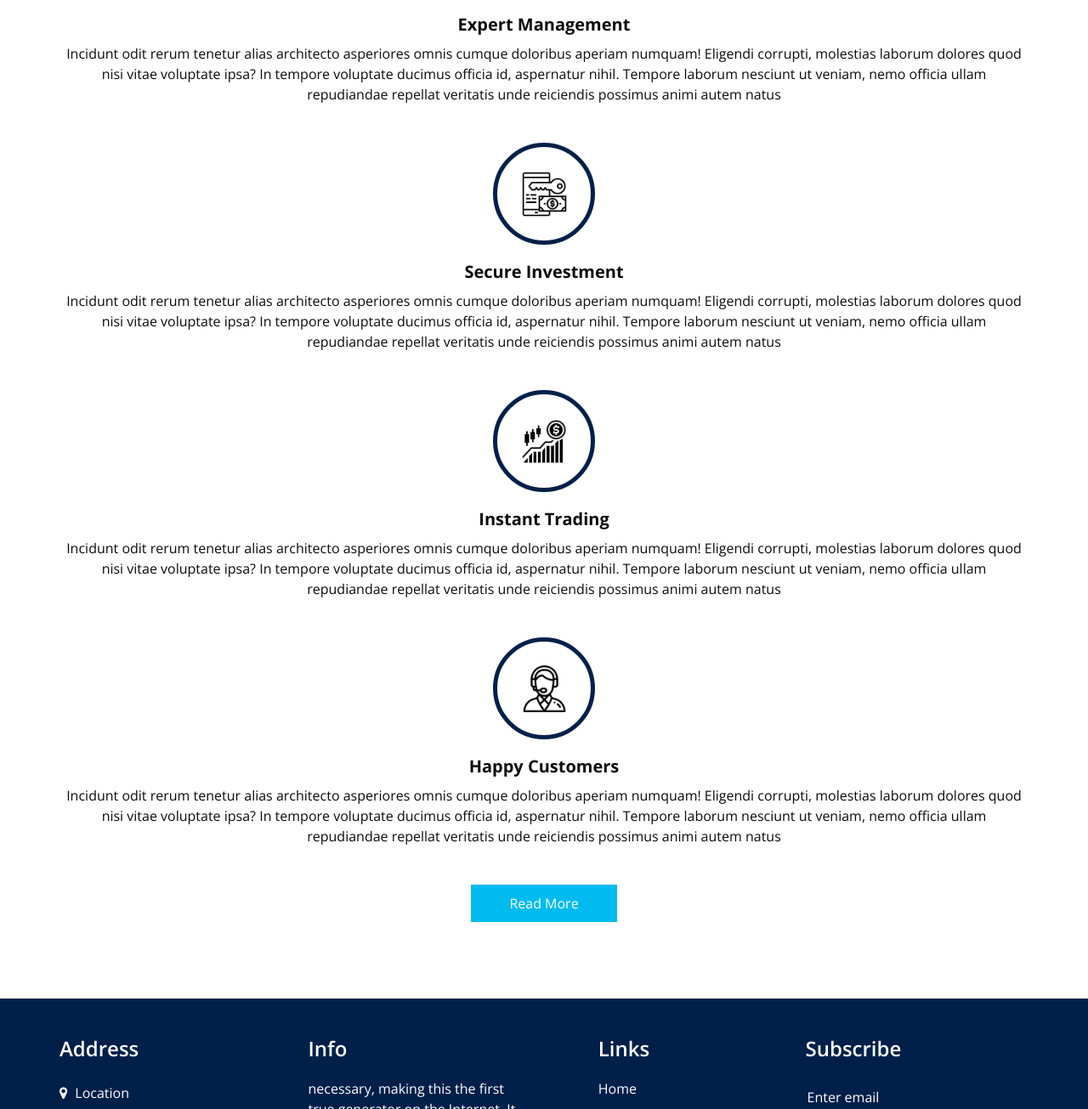
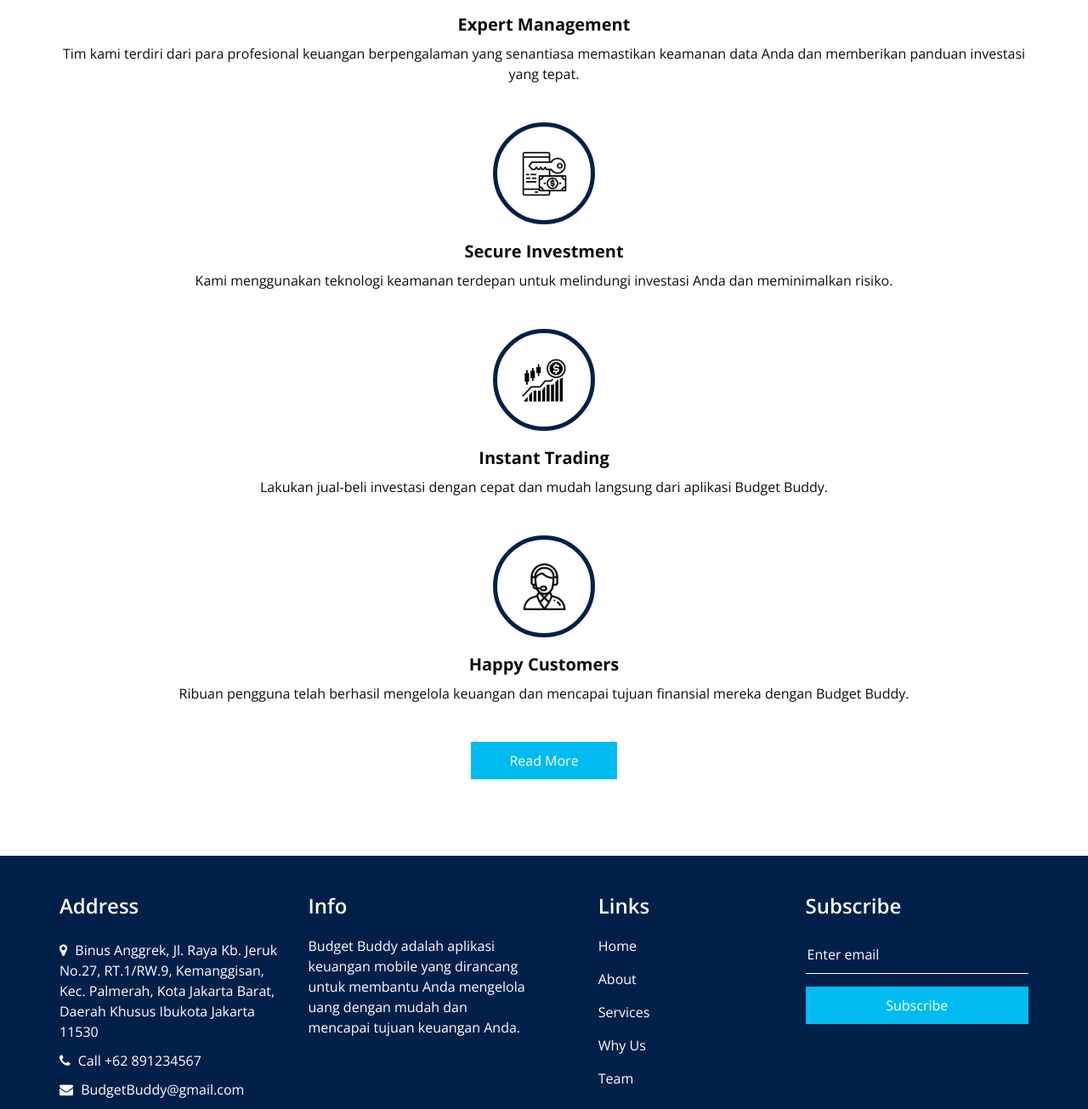
Before and after one commit to Naufalaryaaa/BudgetBuddy-beta, a plain HTML site: page BudgetBuddy/why.html in a window 1280 px wide. Shown: the part 372-1677 px from the top of the page at 85% size. Drawn offline with nearby package versions, Linux system fonts and the light colour scheme; some packages are replaced by stand-ins of ours.

Commit message:
Update why.html

```diff
--- a/BudgetBuddy/why.html
+++ b/BudgetBuddy/why.html
@@ -110,8 +110,7 @@
               Expert Management
             </h5>
             <p>
-              Incidunt odit rerum tenetur alias architecto asperiores omnis cumque doloribus aperiam numquam! Eligendi corrupti, molestias laborum dolores quod nisi vitae voluptate ipsa? In tempore voluptate ducimus officia id, aspernatur nihil.
-              Tempore laborum nesciunt ut veniam, nemo officia ullam repudiandae repellat veritatis unde reiciendis possimus animi autem natus
+              Tim kami terdiri dari para profesional keuangan berpengalaman yang senantiasa memastikan keamanan data Anda dan memberikan panduan investasi yang tepat.
             </p>
           </div>
         </div>
@@ -124,8 +123,7 @@
               Secure Investment
             </h5>
             <p>
-              Incidunt odit rerum tenetur alias architecto asperiores omnis cumque doloribus aperiam numquam! Eligendi corrupti, molestias laborum dolores quod nisi vitae voluptate ipsa? In tempore voluptate ducimus officia id, aspernatur nihil.
-              Tempore laborum nesciunt ut veniam, nemo officia ullam repudiandae repellat veritatis unde reiciendis possimus animi autem natus
+              Kami menggunakan teknologi keamanan terdepan untuk melindungi investasi Anda dan meminimalkan risiko.
             </p>
           </div>
         </div>
@@ -138,8 +136,7 @@
               Instant Trading
             </h5>
             <p>
-              Incidunt odit rerum tenetur alias architecto asperiores omnis cumque doloribus aperiam numquam! Eligendi corrupti, molestias laborum dolores quod nisi vitae voluptate ipsa? In tempore voluptate ducimus officia id, aspernatur nihil.
-              Tempore laborum nesciunt ut veniam, nemo officia ullam repudiandae repellat veritatis unde reiciendis possimus animi autem natus
+              Lakukan jual-beli investasi dengan cepat dan mudah langsung dari aplikasi Budget Buddy.
             </p>
           </div>
         </div>
@@ -152,8 +149,7 @@
               Happy Customers
             </h5>
             <p>
-              Incidunt odit rerum tenetur alias architecto asperiores omnis cumque doloribus aperiam numquam! Eligendi corrupti, molestias laborum dolores quod nisi vitae voluptate ipsa? In tempore voluptate ducimus officia id, aspernatur nihil.
-              Tempore laborum nesciunt ut veniam, nemo officia ullam repudiandae repellat veritatis unde reiciendis possimus animi autem natus
+              Ribuan pengguna telah berhasil mengelola keuangan dan mencapai tujuan finansial mereka dengan Budget Buddy.
             </p>
           </div>
         </div>
@@ -182,19 +178,19 @@
               <a href="">
                 <i class="fa fa-map-marker" aria-hidden="true"></i>
                 <span>
-                  Location
+                  Binus Anggrek, Jl. Raya Kb. Jeruk No.27, RT.1/RW.9, Kemanggisan, Kec. Palmerah, Kota Jakarta Barat, Daerah Khusus Ibukota Jakarta 11530
                 </span>
               </a>
               <a href="">
                 <i class="fa fa-phone" aria-hidden="true"></i>
                 <span>
-                  Call +01 1234567890
+                  Call +62 891234567
                 </span>
               </a>
               <a href="">
                 <i class="fa fa-envelope" aria-hidden="true"></i>
                 <span>
-                  demo@gmail.com
+                  BudgetBuddy@gmail.com
                 </span>
               </a>
             </div>
@@ -220,7 +216,7 @@
               Info
             </h4>
             <p>
-              necessary, making this the first true generator on the Internet. It uses a dictionary of over 200 Latin words, combined with a handful
+              Budget Buddy adalah aplikasi keuangan mobile yang dirancang untuk membantu Anda mengelola uang dengan mudah dan mencapai tujuan keuangan Anda.
             </p>
           </div>
         </div>
```
